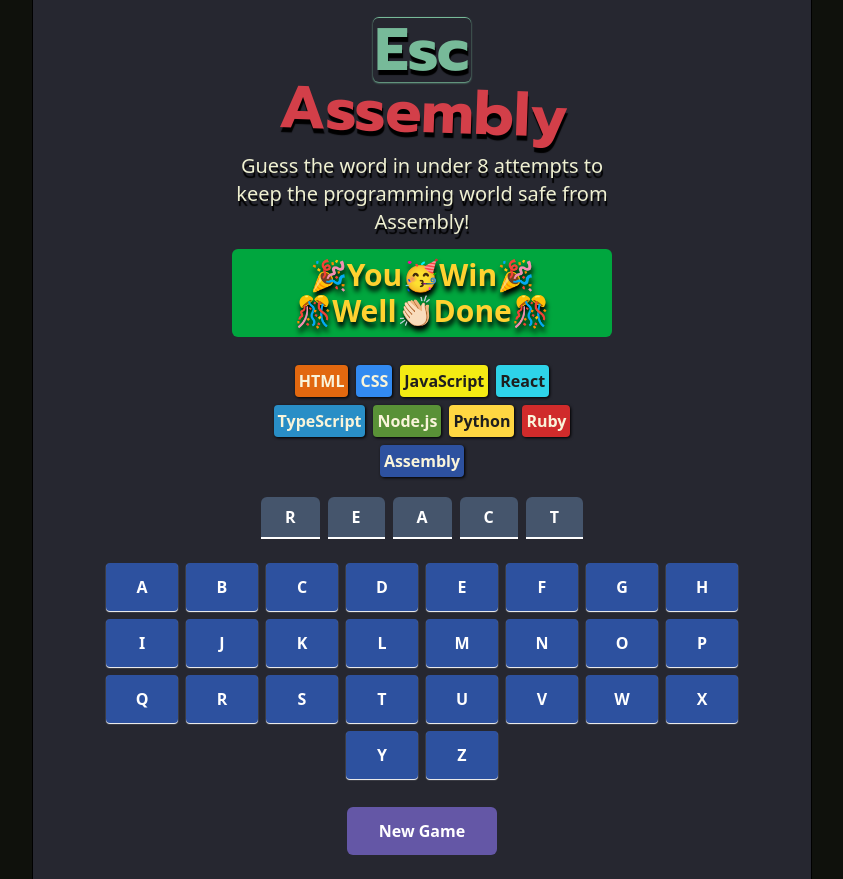
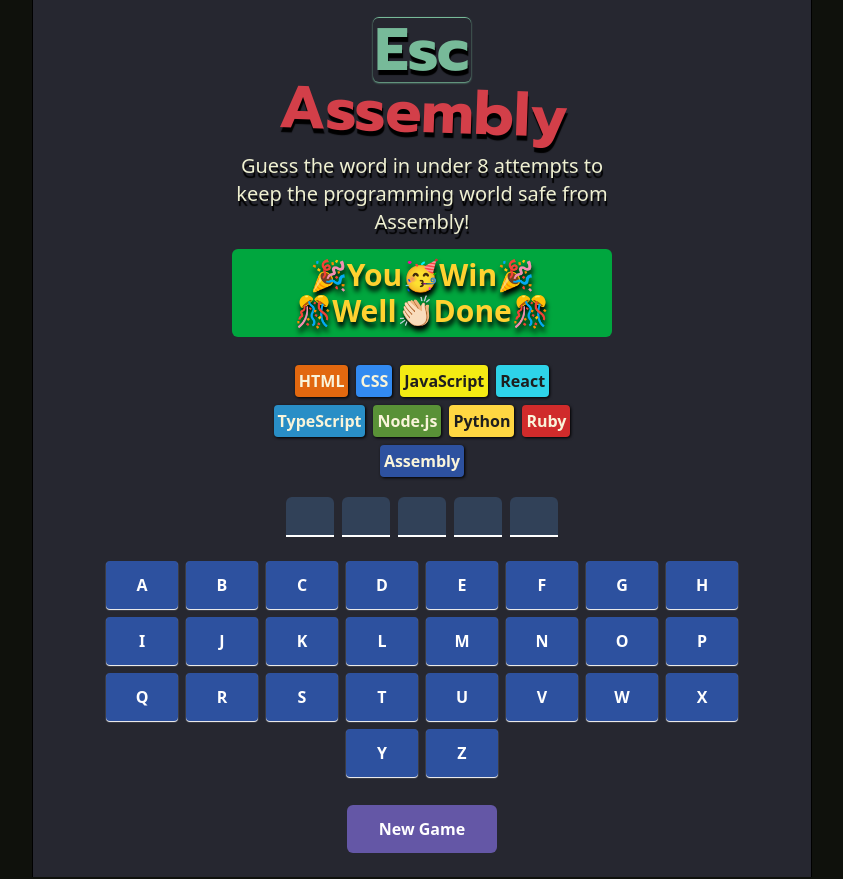
Before and after one commit to brancore87/esc-assembly, a React (Vite) app: page / in a window 1280 px wide. Shown: the whole page, without its empty margins (218-1061 px from the left). Built offline with nearby package versions, Linux system fonts and the light colour scheme.

Commit message:
added currently guessed letter

```diff
--- a/src/App.jsx
+++ b/src/App.jsx
@@ -20,9 +20,9 @@
     );
   }
 
-  const alphabets = "abcdefghijklmnopqrstuvwxyz".split("");
-
-  const alphabetElements = alphabets.map((letter) => {
+  const alphabetElements = "abcdefghijklmnopqrstuvwxyz"
+    .split("")
+    .map((letter) => {
       const isSelected = selectedLetter.includes(letter);
       const isCorrect = isSelected && currentWord.includes(letter);
       const isWrong = isSelected && !currentWord.includes(letter);
@@ -43,11 +43,9 @@
       );
     });
 
-  const arrToString = currentWord.split("");
-
-  const wordElements = arrToString.map((word) => (
+  const wordElements = currentWord.split("").map((word) => (
     <span key={word} className="word-elements">
-      {word.toUpperCase()}
+      {selectedLetter.includes(word) ? word.toUpperCase() : ""}
     </span>
   ));
 
--- a/src/index.css
+++ b/src/index.css
@@ -22,7 +22,7 @@
 }
 
 .word-elements {
-  @apply bg-slate-600 rounded-t-md mx-1 border-b-2 border-white px-[24px] py-2;
+  @apply bg-slate-700 text-white font-bold items-center justify-center rounded-t-md mx-1 h-[40px]  border-b-2 border-white px-[24px] py-2;
 }
 
 .alphabet-elements-container {
```
Lines whose indentation alone changed are shown as unchanged.
